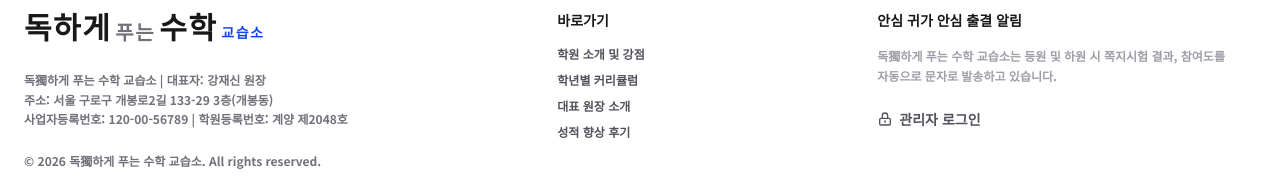
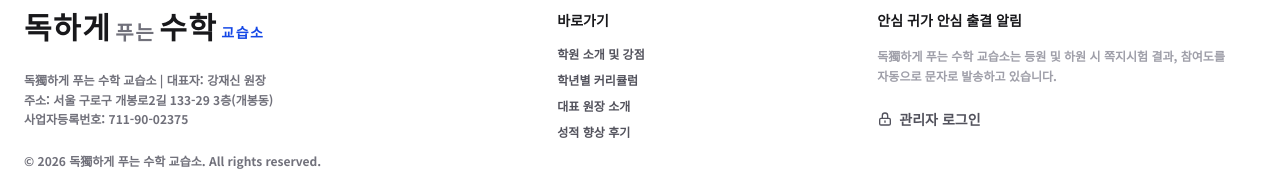
Before and after one commit to KJS9665/kjsmathedu0101, a React (Vite) app: page / in a window 1280 px wide. Shown: the part 7134-7313 px from the top of the page. Built offline with nearby package versions, Linux system fonts and the light colour scheme; no server answers; the database is empty.

Commit message:
Update business registration number and remove academy reg number

```diff
--- a/src/App.jsx
+++ b/src/App.jsx
@@ -1552,7 +1552,7 @@ export default function App() {
                 <p className="text-xs text-zinc-500 font-bold leading-relaxed max-w-sm">
                   독獨하게 푸는 수학 교습소 | 대표자: 강재신 원장<br />
                   주소: 서울 구로구 개봉로2길 133-29 3층(개봉동)<br />
-                  사업자등록번호: 120-00-56789 | 학원등록번호: 계양 제2048호
+                  사업자등록번호: 711-90-02375
                 </p>
                 <div className="text-xs text-zinc-500 font-bold">
                   &copy; 2026 독獨하게 푸는 수학 교습소. All rights reserved.
```
